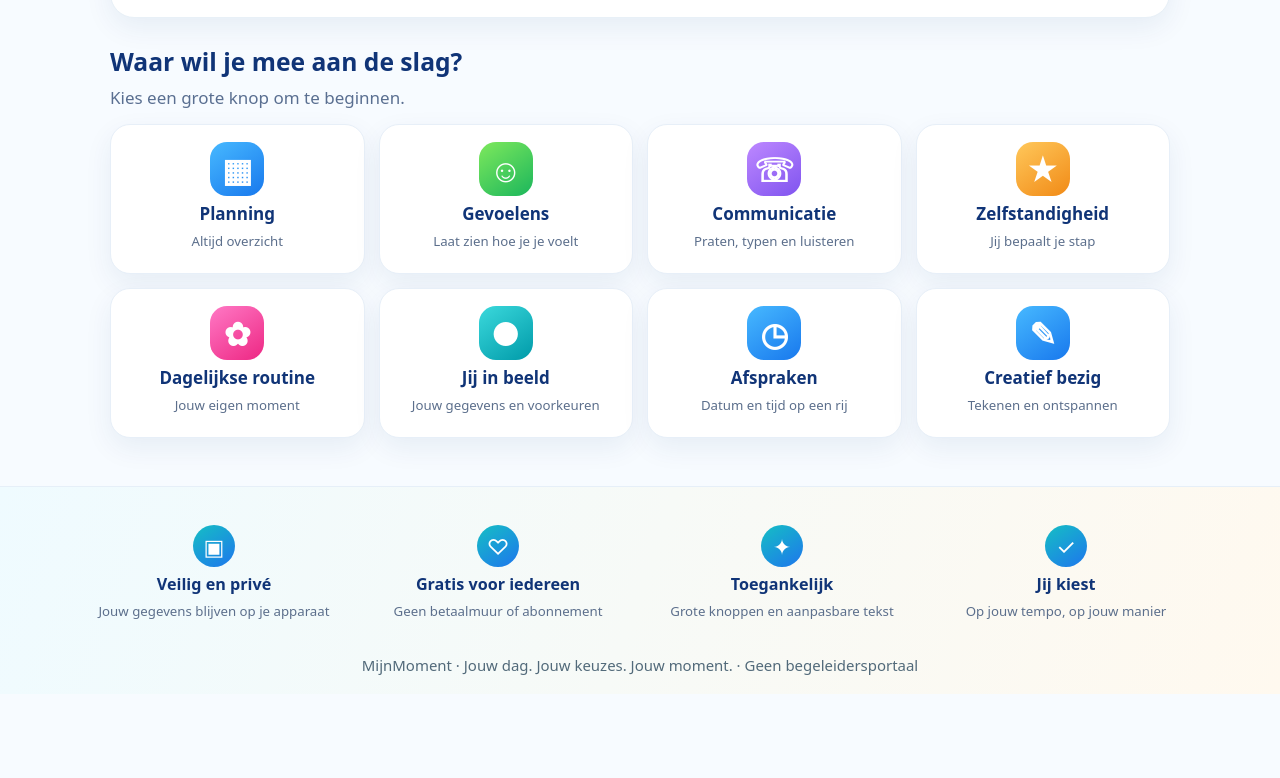
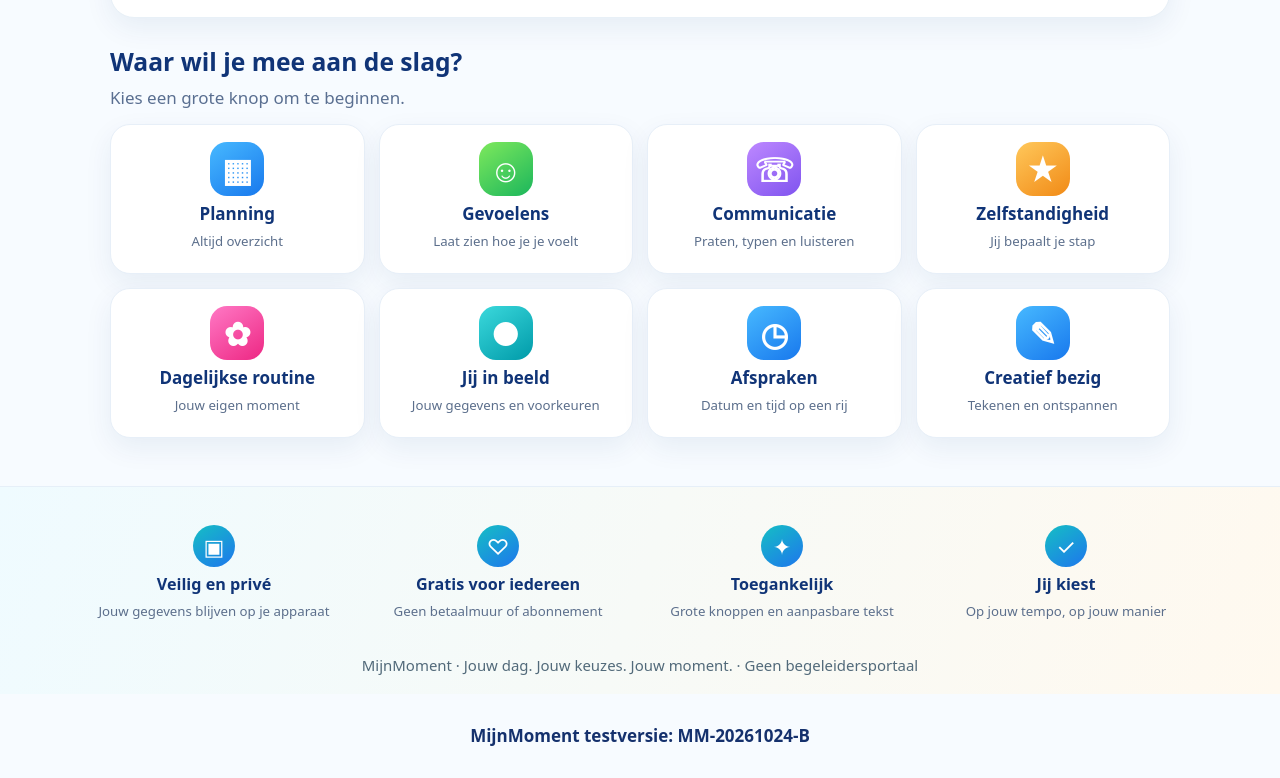
Before and after one commit to DRAVEINX/MijnMoment, a website: page index.html in a window 1280 px wide. Shown: the part 656-1434 px from the top of the page. Before the commit the page ends 1350 px from the top, so only its background shows below. Drawn offline with Linux system fonts and the light colour scheme.

Commit message:
Display visible APK build marker to diagnose stale installed app

```diff
--- a/index.html
+++ b/index.html
@@ -42,6 +42,7 @@
     <div class="footer-points"><div><span>▣</span><strong>Veilig en privé</strong><small>Jouw gegevens blijven op je apparaat</small></div><div><span>♡</span><strong>Gratis voor iedereen</strong><small>Geen betaalmuur of abonnement</small></div><div><span>✦</span><strong>Toegankelijk</strong><small>Grote knoppen en aanpasbare tekst</small></div><div><span>✓</span><strong>Jij kiest</strong><small>Op jouw tempo, op jouw manier</small></div></div>
     <p>MijnMoment · Jouw dag. Jouw keuzes. Jouw moment. · Geen begeleidersportaal</p>
   </footer>
+  <p id="build-version" style="text-align:center;font-weight:bold;padding:12px">MijnMoment testversie: MM-20261024-B</p>
   <script src="app.js" defer></script>
 </body>
 </html>
```
